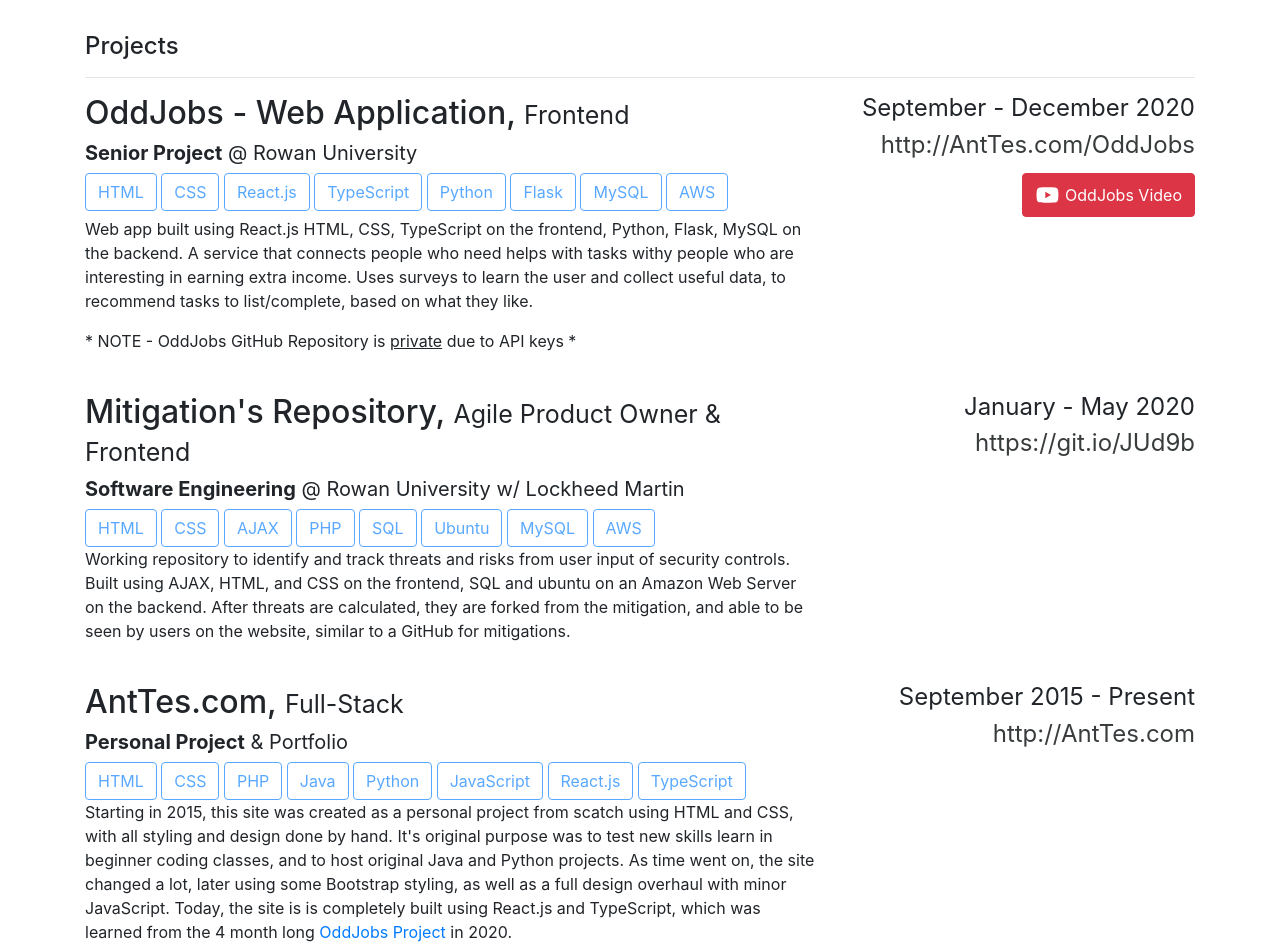
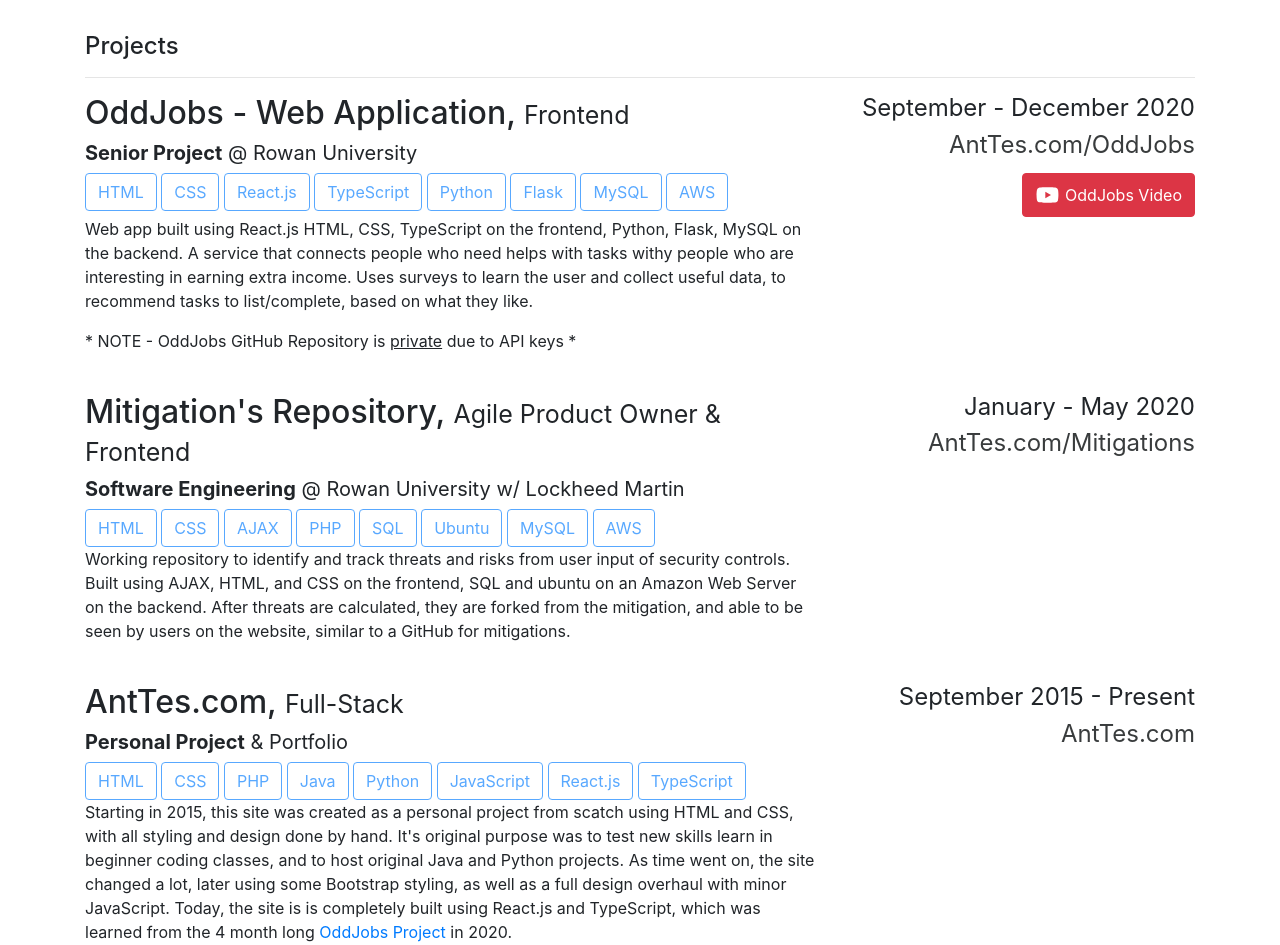
Before and after one commit to anttesoriero/AntTesReact, a React (Create React App) app in the folder AntTes/react-typescript/: page / in a window 1280 px wide. Shown: the part 2520-3465 px from the top of the page. Built offline with nearby package versions, Linux system fonts and the light colour scheme.

Commit message:
Mitigations Forward

```diff
--- a/AntTes/react-typescript/src/App.tsx
+++ b/AntTes/react-typescript/src/App.tsx
@@ -3,8 +3,9 @@
 import LandingPage from './Pages/LandingPage';
 import ErrorPage from './Pages/ErrorPage';
 import Splash from './Pages/Splash';
+import Contact from './Pages/Contact';
 import Oddjobs from './Redirect/Oddjobs';
-import Contact from './Pages/Contact';
+import Mitigations from './Redirect/Mitigations';
 
 function App() {
   return (
@@ -13,8 +14,9 @@
         <Route exact={true} path="/" render={(props) => <LandingPage />} />
         <Route exact={true} path="/error" render={(props) => <ErrorPage />} />
         <Route exact={true} path="/splash" render={(props) => <Splash />} />
+        <Route exact={true} path="/contact" render={(props) => <Contact />} />
         <Route exact={true} path="/oddjobs" render={(props) => <Oddjobs />} />
-        <Route exact={true} path="/contact" render={(props) => <Contact />} />
+        <Route exact={true} path="/mitigations" render={(props) => <Mitigations />} />
         <Redirect to="/error" />
       </Switch>
     </BrowserRouter>
--- a/AntTes/react-typescript/src/Pages/LandingPage.tsx
+++ b/AntTes/react-typescript/src/Pages/LandingPage.tsx
@@ -261,7 +261,7 @@
                     </Col>
                     <Col xs="4">
                         <h4 className="align-right itemTime">September - December 2020</h4>
-                        <h4 className="align-right itemTime"><a style={{color: '#393c3d'}} href="http://anttes.com/oddjobs" target="_blank">http://AntTes.com/OddJobs</a></h4>
+                        <h4 className="align-right itemTime"><a style={{color: '#393c3d'}} href="http://anttes.com/oddjobs" target="_blank">AntTes.com/OddJobs</a></h4>
                         {/* https://git.io/JUd9W */}
                     </Col>
                 </Row>
@@ -296,7 +296,8 @@
                     </Col>
                     <Col xs="4">
                         <h4 className="align-right itemTime">January - May 2020</h4>
-                        <h4 className="align-right itemTime"><a style={{color: '#393c3d'}} href="https://git.io/JUd9b" target="_blank">https://git.io/JUd9b</a></h4>
+                        <h4 className="align-right itemTime"><a style={{color: '#393c3d'}} href="http://anttes.com/mitigations" target="_blank">AntTes.com/Mitigations</a></h4>
+                        {/* https://git.io/JUd9b */}
                     </Col>
                 </Row>
                 <ButtonLabels labelList={['HTML', 'CSS', 'AJAX', 'PHP', 'SQL', 'Ubuntu', 'MySQL', 'AWS']} />
@@ -319,7 +320,7 @@
                     </Col>
                     <Col xs="4">
                         <h4 className="align-right itemTime">September 2015 - Present</h4>
-                        <h4 className="align-right itemTime"><a style={{color: '#393c3d'}} href="http://AntTes.com">http://AntTes.com</a></h4>
+                        <h4 className="align-right itemTime"><a style={{color: '#393c3d'}} href="http://AntTes.com">AntTes.com</a></h4>
                     </Col>
                 </Row>
                 <ButtonLabels labelList={['HTML', 'CSS', 'PHP', 'Java', 'Python', 'JavaScript', 'React.js', 'TypeScript']} />
--- /dev/null
+++ b/AntTes/react-typescript/src/Redirect/Mitigations.tsx
@@ -0,0 +1,27 @@
+import React, { useEffect } from 'react';
+import Navigation from '../Components/Navigation';
+import {Container} from 'reactstrap';
+import Footer from '../Components/Footer';
+
+const Mitigations = () => {
+
+    useEffect(() => {
+        window.location.href = "https://git.io/JUd9b";
+      }, []);
+
+    return (
+        <div>
+            <Navigation pageName="Mitigation's Repository"/>
+
+            <Container>
+
+                <h1 className="centered"><a href="https://git.io/JUd9b">CLICK HERE if not automatically redirected.</a></h1>
+
+            </Container>
+            <br />
+            <Footer/>
+        </div>
+    );
+}
+
+export default Mitigations;
```
